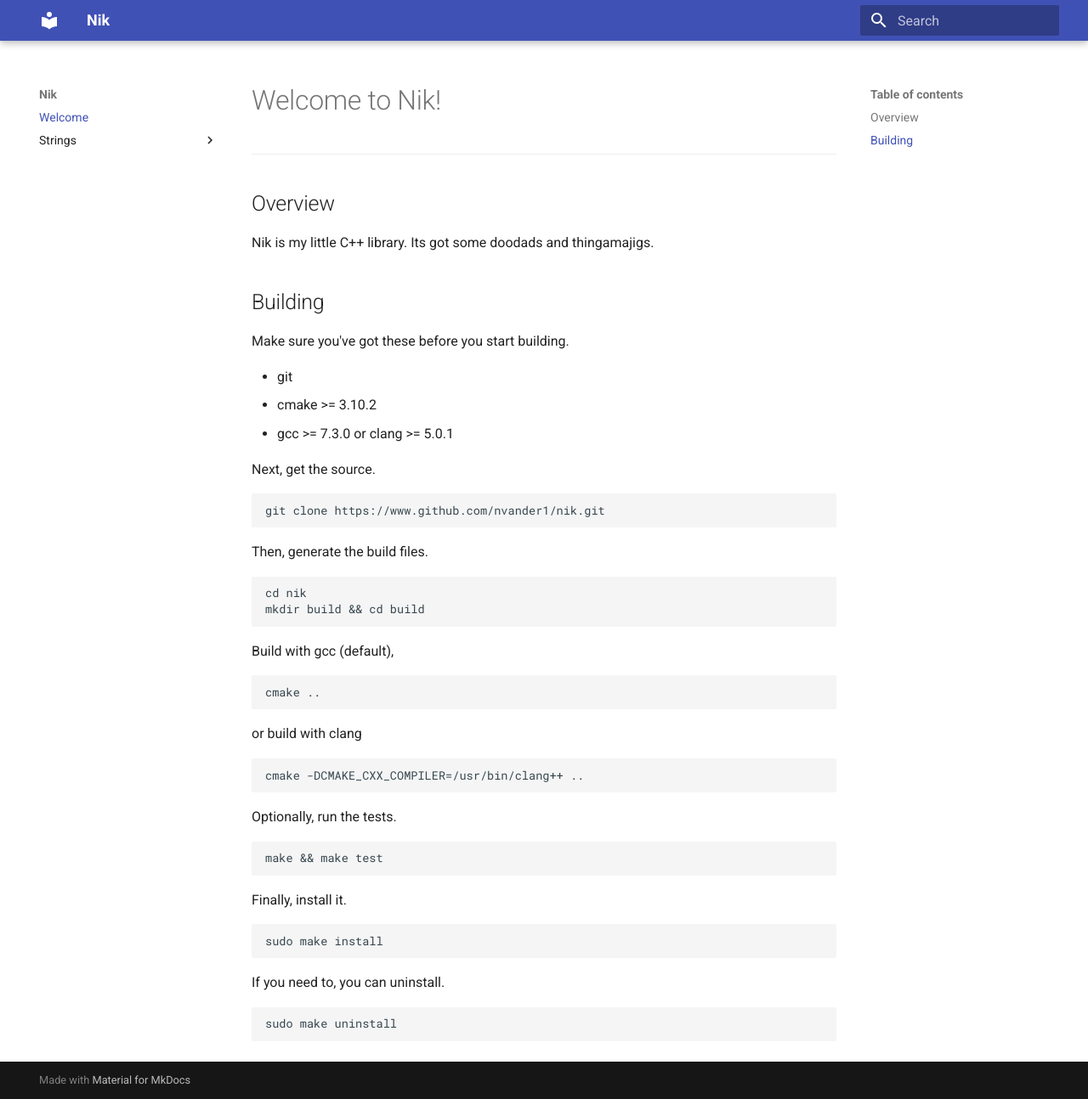
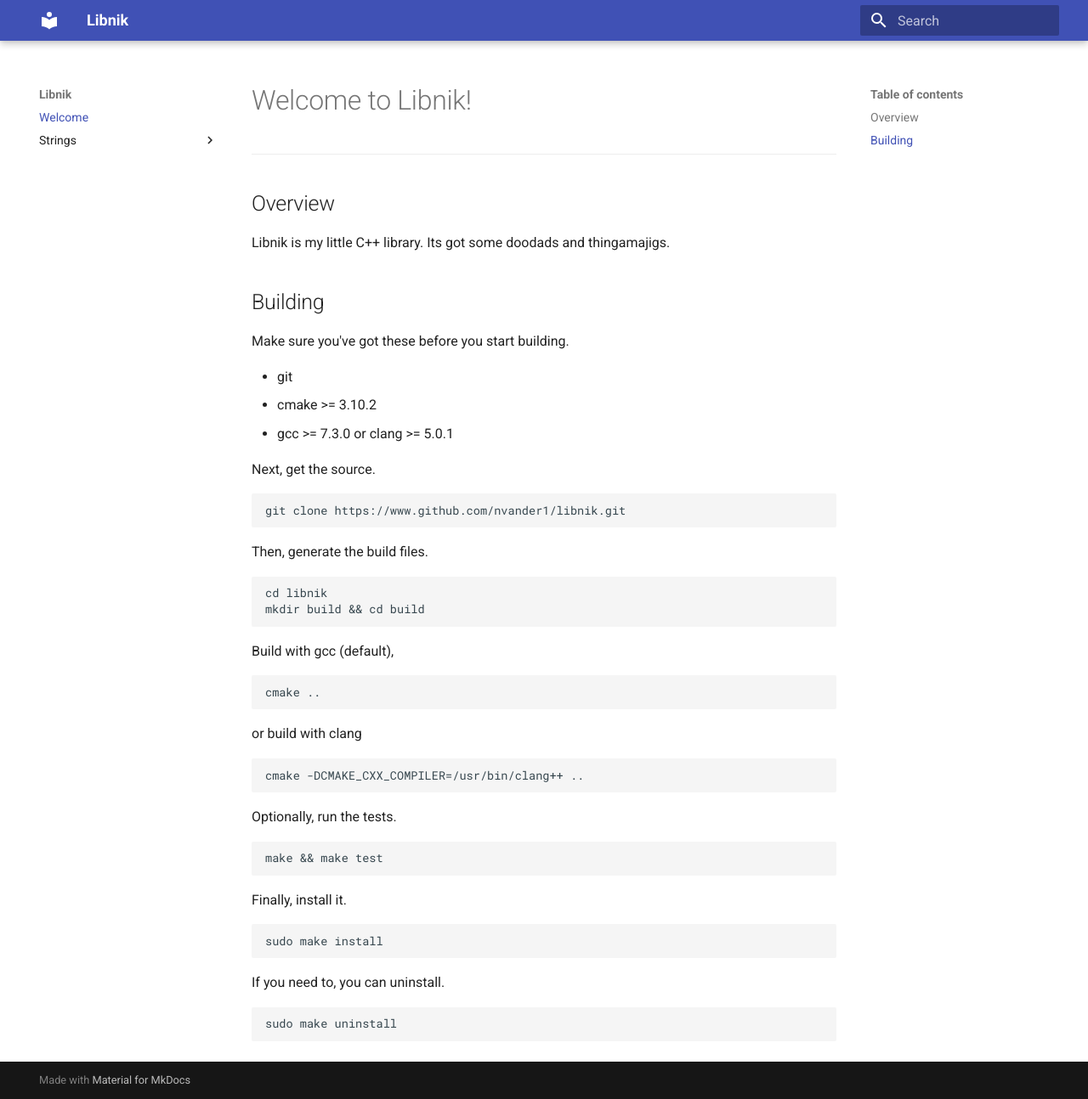
Before and after one commit to nvander1/libnik, an MkDocs documentation site: the page built from docs/index.md, in a window 1280 px wide and 1294 px high. Shown: the whole window at 85% size. Built offline with MkDocs 1.6.1 and Material for MkDocs 9.7.7, drawn with Linux system fonts in a browser that asks for light colours; old or Windows-style settings are respelled for this version of MkDocs.

Commit message:
Rename repository

```diff
--- a/docs/index.md
+++ b/docs/index.md
@@ -1,10 +1,10 @@
-# Welcome to Nik!
+# Welcome to Libnik!
 
 --------------------
 
 ## Overview
 
-Nik is my little C++ library. Its got some doodads and thingamajigs.
+Libnik is my little C++ library. Its got some doodads and thingamajigs.
 
 ## Building
 
@@ -16,11 +16,11 @@ Make sure you've got these before you start building.
 
 Next, get the source.
 
-    git clone https://www.github.com/nvander1/nik.git
+    git clone https://www.github.com/nvander1/libnik.git
 
 Then, generate the build files.
 
-    cd nik
+    cd libnik
     mkdir build && cd build
 
 Build with gcc (default),
--- a/mkdocs.yml
+++ b/mkdocs.yml
@@ -1,4 +1,4 @@
-site_name: Nik
+site_name: Libnik
 pages:
     - Welcome: index.md
     - Strings:
```
Also changed, not shown: README.md (+2 -2 lines).
